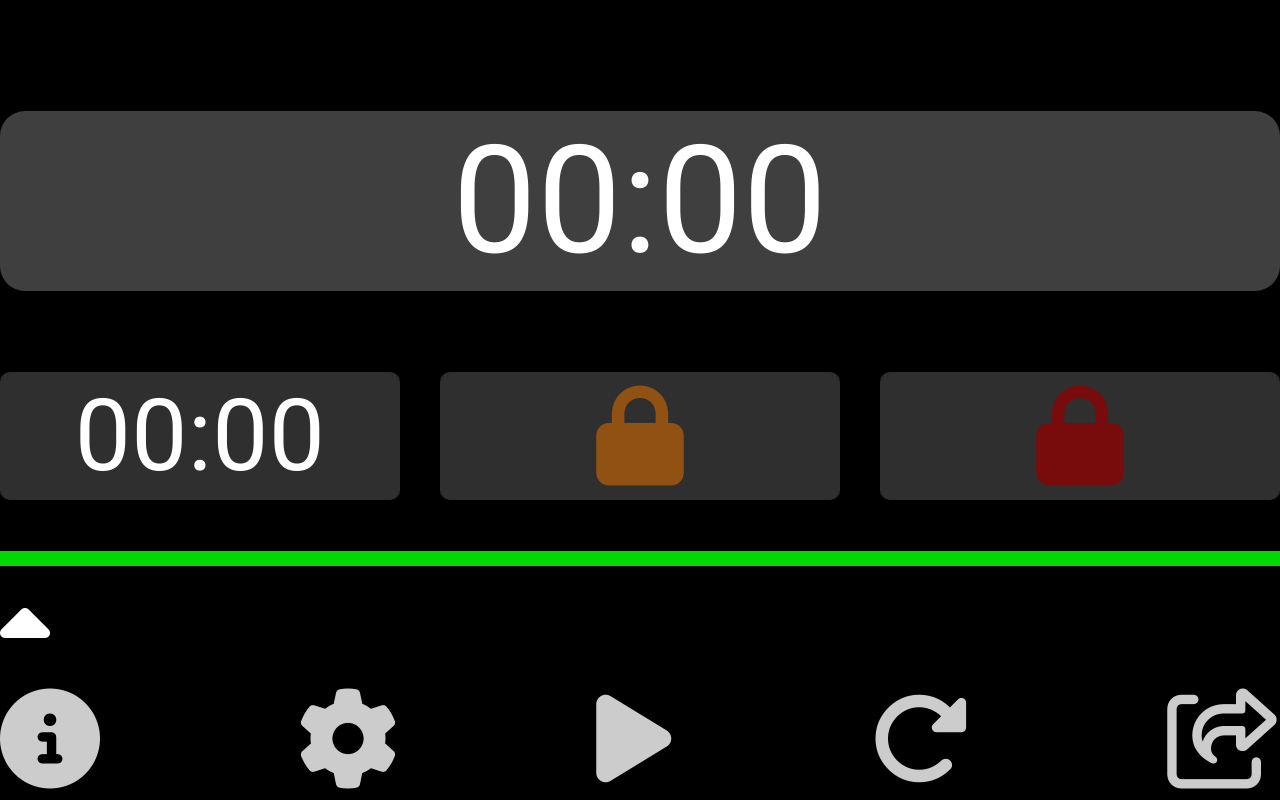
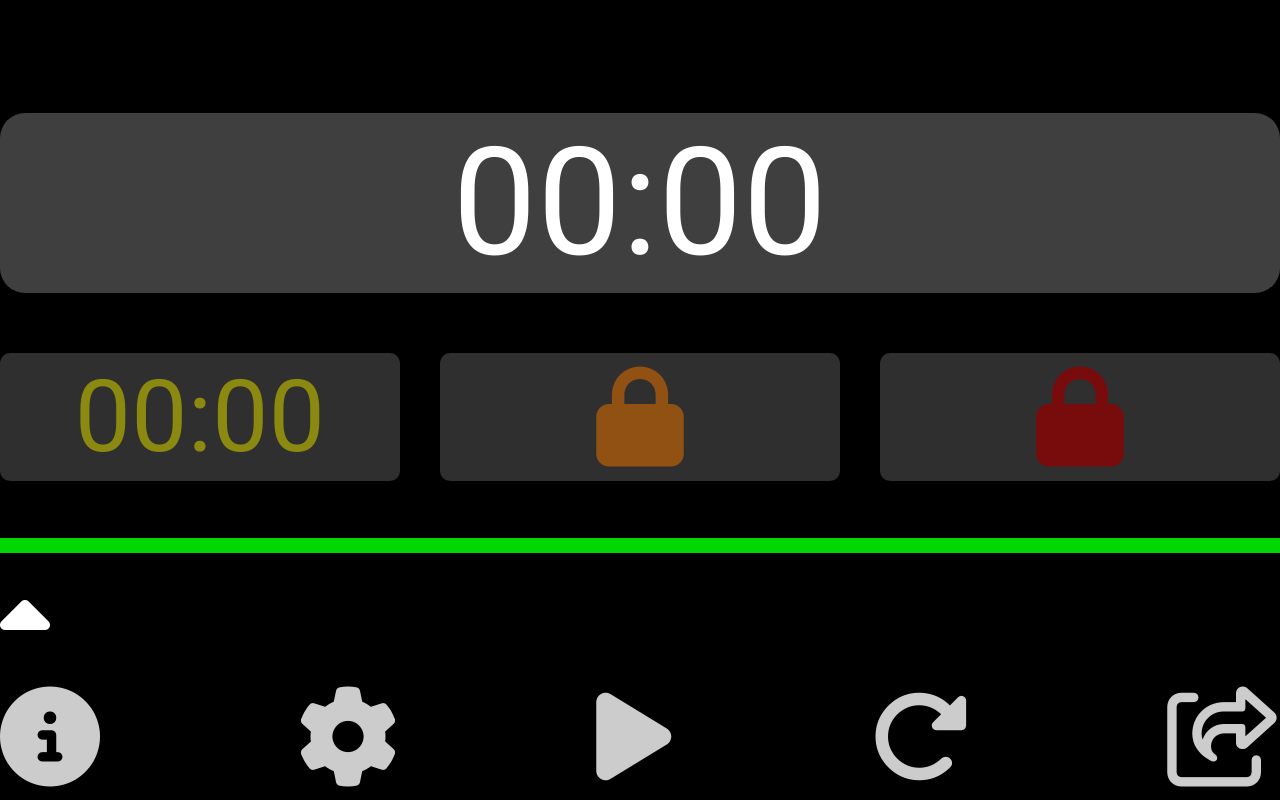
Before and after one commit to JinWei0811/glsoft-homework, an Angular app in the folder glsoft-homework/: page / in a window 1280 px wide. Built offline with nearby package versions, Linux system fonts and the light colour scheme.

Commit message:
finish clock

```diff
--- a/glsoft-homework/src/app/components/timer/timer.component.css
+++ b/glsoft-homework/src/app/components/timer/timer.component.css
@@ -6,6 +6,32 @@
     justify-content: center;
     flex-flow: row wrap;
     align-items: center;
+}
+
+.clock-container {
+    margin: 0px;
+    margin-top: 200px;
+    width: 80rem;
+    display: flex;
+    flex-flow: column wrap;
+    justify-content: center;
+    align-items: center;
+}
+
+.clock-view {
+    height: 120px;
+    font-size: 200px;
+    color: #01D801;
+}
+
+.font-seconds {
+    /* height: 80px; */
+    font-size: 80px;
+    color: #7F7F7F;
+}
+
+.setting-container {
+    margin: 0px;
 }
 
 .timmer-container {
@@ -22,6 +48,11 @@
 .timmer {
     color: white;
     font-size: 150px;
+    cursor: pointer;
+}
+
+.timmer:hover {
+    background-color: #808080;
 }
 
 .warning-bar {
@@ -33,7 +64,7 @@
 }
 
 .warning-timer {
-    color: white;
+    color: #8B8910;
     border-radius: 10px;
     background-color: #2F2F2F;
     font-size: 100px;
@@ -43,6 +74,11 @@
     display: flex;
     align-items: center;
     justify-content: center;
+    cursor: pointer;
+}
+
+.warning-timer:hover {
+    background-color: #808080;
 }
 
 .yellow-lock {
@@ -55,6 +91,11 @@
     height: 8rem;
     display: flex;
     align-items: center;
+    cursor: pointer;
+}
+
+.yellow-lock:hover {
+    background-color: #808080;
 }
 
 .red-lock {
@@ -67,24 +108,79 @@
     height: 8rem;
     display: flex;
     align-items: center;
+    cursor: pointer;
+}
+
+.red-lock:hover {
+    background-color: #808080;
 }
 
 .fa-lock {
     margin: auto
 }
 
-.timeline {
+.timeline-container {
+    flex-flow: column wrap;
+}
+
+.timeline-false {
     margin-top: 30px;
-    border-bottom: 15px solid #01D801;
     display: flex;
     width: 80rem;
 }
 
+.timeline-true {
+    margin-top: 160px;
+    display: flex;
+    width: 80rem;
+}
+
+.timeline-segment {
+    flex-grow: 1;
+    height: 15px;
+}
+
+.segment1 {
+    background-color: #01D801;
+    flex: 1;
+}
+
+.segment2 {
+    background-color: #FEFE00;
+    flex: 0;
+}
+
+
+/* .timeline-true {
+    margin-top: 160px;
+    display: flex;
+    width: 80rem;
+    border-bottom: 15px solid #01D801;
+} */
+
+.caret-container {
+    width: 80rem;
+    display: flex;
+}
+
 .up-caret {
-    width: 80rem;
+    width: 80px;
     color: white;
     font-size: 80px;
+    position: relative;
+    animation-fill-mode: forwards;
 }
+
+@keyframes moveRight {
+    0% {
+        transform: translateX(0);
+    }
+
+    100% {
+        transform: translateX(78rem);
+    }
+}
+
 
 .function-bar {
     width: 80rem;
@@ -93,32 +189,75 @@
     /* margin-top: 50px; */
 }
 
-.information {
+.information-false {
     color: #CCCCCC;
+    display: flex;
+    font-size: 100px;
+    cursor: pointer;
+}
+
+.information-true {
+    color: #1A1A1A;
     display: flex;
     font-size: 100px;
 }
 
-.setting {
+.information-false:hover {
+    color: #888888;
+}
+
+.setting-false {
     color: #CCCCCC;
     display: flex;
     font-size: 100px;
+    cursor: pointer;
+}
+
+.setting-true {
+    color: #1A1A1A;
+    display: flex;
+    font-size: 100px;
+}
+
+.setting-false:hover {
+    color: #888888;
 }
 
 .start {
     color: #CCCCCC;
     display: flex;
     font-size: 100px;
+    cursor: pointer;
+}
+
+.start:hover {
+    color: #888888;
 }
 
 .restart {
     color: #CCCCCC;
     display: flex;
     font-size: 100px;
+    cursor: pointer;
 }
 
-.share {
+.restart:hover {
+    color: #888888
+}
+
+.share-false {
     color: #CCCCCC;
     display: flex;
     font-size: 100px;
+    cursor: pointer;
 }
+
+.share-true {
+    color: #1A1A1A;
+    display: flex;
+    font-size: 100px;
+}
+
+.share-false:hover {
+    color: #888888
+}
--- a/glsoft-homework/src/app/components/timer/timer.component.html
+++ b/glsoft-homework/src/app/components/timer/timer.component.html
@@ -1,17 +1,29 @@
 <div class="timer-bg">
-    <span class="timmer-container timmer" (click)="onClickClock('set time')">00:00</span>
-    <div class="warning-bar">
-        <span class="warning-timer" (click)="onClickClock('set warning time')">00:00</span>
-        <span class="yellow-lock"><i class="fa-solid fa-lock"></i></span>
-        <span class="red-lock"><i class="fa-solid fa-lock"></i></span>
+    <div *ngIf="viewClock" class="clock-container">
+        <span class="clock-view">{{ countTime }}</span>
+        <span class="font-seconds">seconds</span>
     </div>
-    <div class="timeline"> </div>
-    <div class="up-caret"><i class="fa-solid fa-caret-up"></i></div>
+    <div *ngIf="!viewClock" class="setting-container">
+        <span class="timmer-container timmer" (click)="onClockClick('set time')">{{ setTime }}</span>
+        <div class="warning-bar">
+            <span class="warning-timer" (click)="onClockClick('set warning time')">{{ warningTime }}</span>
+            <span class="yellow-lock"><i class="fa-solid fa-lock"></i></span>
+            <span class="red-lock"><i class="fa-solid fa-lock"></i></span>
+        </div>
+    </div>
+    <div class="timeline-{{ viewClock }}">
+        <div class="timeline-segment segment1"></div>
+        <div class="timeline-segment segment2"></div>
+    </div>
+    <div class="caret-container">
+        <div class="up-caret"><i class="fa-solid fa-caret-up"></i></div>
+    </div>
     <div class="function-bar">
-        <span class="information"><i class="fa-solid fa-circle-info"></i> </span>
-        <span class="setting"><i class="fa-solid fa-gear"></i></span>
-        <span class="start"><i class="fa-solid fa-play"></i></span>
-        <span class="restart"><i class="fa-solid fa-rotate-right"></i></span>
-        <span class="share"><i class="fa-regular fa-share-from-square"></i></span>
+        <span class="information-{{ showSetting }}"><i class="fa-solid fa-circle-info"></i> </span>
+        <span class="setting-{{ showSetting }}" disabled><i class="fa-solid fa-gear"></i></span>
+        <span *ngIf="!isStart" class="start" (click)="onStartClick()"><i class="fa-solid fa-play"></i></span>
+        <span *ngIf="isStart" class="start" (click)="onPauseClick()"><i class="fa-solid fa-pause"></i></span>
+        <span class="restart" (click)="onResetClick()"><i class="fa-solid fa-rotate-right"></i></span>
+        <span class="share-{{ showSetting }}"><i class="fa-regular fa-share-from-square"></i></span>
     </div>
 </div>
--- a/glsoft-homework/src/app/components/timer/timer.component.ts
+++ b/glsoft-homework/src/app/components/timer/timer.component.ts
@@ -1,4 +1,4 @@
-import { Component, OnInit, ViewEncapsulation } from '@angular/core';
+import { AfterViewInit, Component, OnInit, ViewEncapsulation } from '@angular/core';
 import { MatDialog, MatDialogConfig } from '@angular/material/dialog';
 import { MatDialogContainer } from '@angular/material/dialog';
 import { ClockComponent } from './clock/clock.component';
@@ -11,13 +11,45 @@ import { SettingComponent } from './setting/setting.component';
   styleUrls: ['./timer.component.css'],
   encapsulation: ViewEncapsulation.None
 })
-export class TimerComponent implements OnInit {
+export class TimerComponent implements OnInit, AfterViewInit {
 
 
   dialogConfig = {} as MatDialogConfig;
+  setTime: string = '00:00'
+  setHour: number = 0;
+  setMinute: number = 0;
+  setSecond: number = 0;
+  warningTime: string = '00:00'
+  warningHour: number = 0;
+  warningMinute: number = 0;
+  warningSecond: number = 0;
+  countTime: string = '0'
+  countHour: number = 0;
+  countMinute: number = 0;
+  countSecond: number = 0;
+  countMSecond: number = 0;
+
+  isStart: boolean = false;
+  isPause: boolean = false;
+  isEnd: boolean = false;
+  viewClock: boolean = false;
+  showSetting: boolean = false;
+
+  timer: any;
+
+  caretElement: any;
+  timeLineElement: any;
 
 
   constructor(private dialog: MatDialog) { }
+  ngAfterViewInit(): void {
+    this.caretElement = document.querySelector('.up-caret') as HTMLElement;
+    this.timeLineElement = document.querySelector('.timeline') as HTMLElement;
+
+    // this.timeLineFalseElement.style.borderImage = 'linear-gradient(to right, #01D801 0%, #01D801 33%, #FF0000 33%, #FF0000 66%, #0000FF 66%, #0000FF 100%)';
+    // this.timeLineTrueElement.style.borderImage = 'linear-gradient(to right, #01D801 0%, #01D801 33%, #FF0000 33%, #FF0000 66%, #0000FF 66%, #0000FF 100%)';
+
+  }
 
   ngOnInit(): void {
     // initConfig
@@ -25,12 +57,168 @@ export class TimerComponent implements OnInit {
       autoFocus: true,
       width: '100%',
       height: '100%',
-      // panelClass: 'dialog-container'
+      disableClose: true,
     } as MatDialogConfig;
   }
 
-  onClickClock(content: string) {
-    this.dialogConfig.data = { content: content };
+  onClockClick(content: string) {
+    let times = {};
+    if (content == 'set time') {
+      times = {
+        hour: this.setHour,
+        minute: this.setMinute,
+        second: this.setSecond,
+      }
+    }
+    if (content == 'set warning time') {
+      times = {
+        hour: this.warningHour,
+        minute: this.warningMinute,
+        second: this.warningSecond,
+      }
+    }
+    this.dialogConfig.data = { content: content, times };
     const dialogRef = this.dialog.open(ClockComponent, this.dialogConfig);
+    dialogRef.afterClosed().subscribe(result => {
+      if (content == 'set time') {
+        this.setHour = Number(result.hours);
+        this.setMinute = Number(result.minutes);
+        this.setSecond = Number(result.seconds);
+      }
+      if (content == 'set warning time') {
+        this.warningHour = Number(result.hours);
+        this.warningMinute = Number(result.minutes);
+        this.warningSecond = Number(result.seconds);
+
+        let setTime = 60 * (60 * this.setHour + this.setMinute) + this.setSecond;
+        let warningTime = 60 * (60 * this.warningHour + this.warningMinute) + this.warningSecond;
+        const segment1 = document.querySelector('.segment1') as HTMLElement;
+        const segment2 = document.querySelector('.segment2') as HTMLElement;
+        segment1.style.flex = `${1 - (warningTime / setTime) < 0 ? 0 : 1 - (warningTime / setTime)}`
+        segment2.style.flex = `${warningTime / setTime > 1 ? 1 : warningTime / setTime}`
+      }
+      this.generateTimeString(content);
+    })
+  }
+
+  onStartClick() {
+    if (this.isStart) {
+      return;
+    }
+
+    if (this.setHour == 0 && this.setMinute == 0 && this.setSecond == 0) {
+      this.isStart = false;
+      return;
+    }
+
+    if (!this.isPause) {
+      this.countHour = this.setHour;
+      this.countMinute = this.setMinute;
+      this.countSecond = this.setSecond;
+      let totalTime = (60 * (60 * this.countHour + this.countMinute) + this.countSecond) * 1000;
+      this.caretElement.style.animation = `moveRight ${totalTime}ms linear forwards`;
+    } else {
+      this.caretElement.style.animationPlayState = 'running';
+    }
+
+    if (this.isEnd) {
+      this.caretElement.style.animation = 'none';
+      this.caretElement.offsetHeight; // 強制重繪
+      this.caretElement.style.animation = null;
+      let totalTime = (60 * (60 * this.countHour + this.countMinute) + this.countSecond) * 1000;
+      this.caretElement.style.animation = `moveRight ${totalTime}ms linear forwards`;
+      this.isEnd = false;
+    }
+
+    this.isStart = true;
+    this.viewClock = true;
+    this.showSetting = true;
+    this.isPause = false;
+    this.generateTimeString('count time');
+    let i = 0;
+    this.countMSecond = 900;
+    this.timer = setInterval(() => {
+      if (this.countMSecond > 0) {
+        this.countMSecond -= 100;
+      } else {
+        if (this.countSecond > 0) {
+          this.countSecond--;
+          this.countMSecond = 900;
+        } else {
+          if (this.countMinute > 0) {
+            this.countMinute--;
+            this.countSecond = 59;
+            this.countMSecond = 900;
+          } else {
+            if (this.countHour > 0) {
+              this.countHour--;
+              this.countMinute = 59;
+              this.countSecond = 59;
+              this.countMSecond = 900;
+            }
+          }
+        }
+      }
+      this.generateTimeString('count time');
+      console.log(this.countSecond, this.countMSecond);
+      if (this.countHour == 0 && this.countMinute == 0 && this.countSecond == 0 ) {
+        this.isStart = false;
+        this.isEnd = true;
+        this.showSetting = false;
+        const clockTime = document.querySelector('.clock-view') as HTMLElement;
+        clockTime.style.color = 'white';
+        clearInterval(this.timer);
+        return;
+      }
+
+      let warningTime = 60 * (60 * this.warningHour + this.warningMinute) + this.warningSecond;
+      let countTime = 60 * (60 * this.countHour + this.countMinute) + this.countSecond;
+      if (warningTime > countTime) {
+        const clockTime = document.querySelector('.clock-view') as HTMLElement;
+        clockTime.style.color = '#FEFE00';
+      }
+
+    }, 100)
+  }
+
+  onPauseClick() {
+    if (this.isStart) {
+      this.isStart = false;
+      this.isPause = true;
+      this.caretElement.style.animationPlayState = 'paused';
+      clearInterval(this.timer)
+    }
+  }
+
+  onResetClick() {
+    this.caretElement.style.animation = 'none';
+    this.caretElement.offsetHeight; // 強制重繪
+    this.caretElement.style.animation = null;
+    this.viewClock = false;
+    this.isStart = false;
+    this.showSetting = false;
+    clearInterval(this.timer);
+  }
+
+  generateTimeString(content: string) {
+    if (content == 'set time') {
+      this.setTime = this.setHour == 0 ?
+        `${this.additionZero(this.setMinute)}:${this.additionZero(this.setSecond)}` :
+        `${this.additionZero(this.setHour)}:${this.additionZero(this.setMinute)}:${this.additionZero(this.setSecond)}`;
+    }
+    if (content == 'set warning time') {
+      this.warningTime = this.warningHour == 0 ?
+        `${this.additionZero(this.warningMinute)}:${this.additionZero(this.warningSecond)}` :
+        `${this.additionZero(this.warningHour)}:${this.additionZero(this.warningMinute)}:${this.additionZero(this.warningSecond)}`;
+    }
+    if (content == 'count time') {
+      this.countTime = this.countHour == 0 ?
+        `${this.additionZero(this.countMinute)}:${this.additionZero(this.countSecond)}` :
+        `${this.additionZero(this.countHour)}:${this.additionZero(this.countMinute)}:${this.additionZero(this.countSecond)}`;
+    }
+  }
+
+  additionZero(value: number) {
+    return value >= 10 ? '' + value : `0${value}`;
   }
 }
```
Also changed, not shown: glsoft-homework/src/app/components/timer/clock/clock.component.ts (+25 -15 lines).
